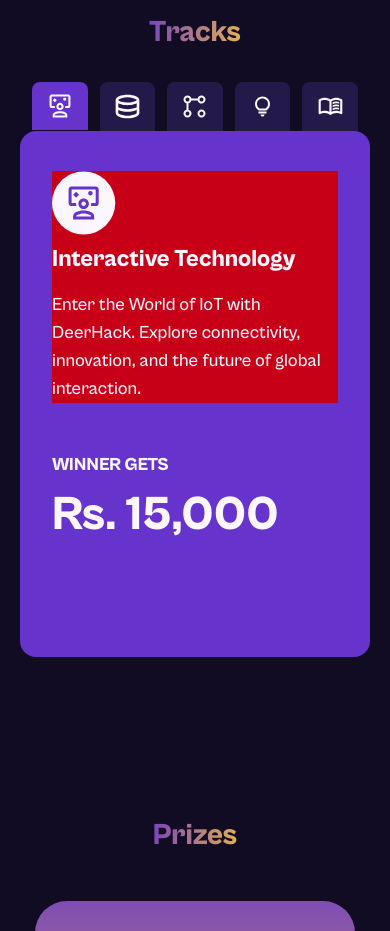
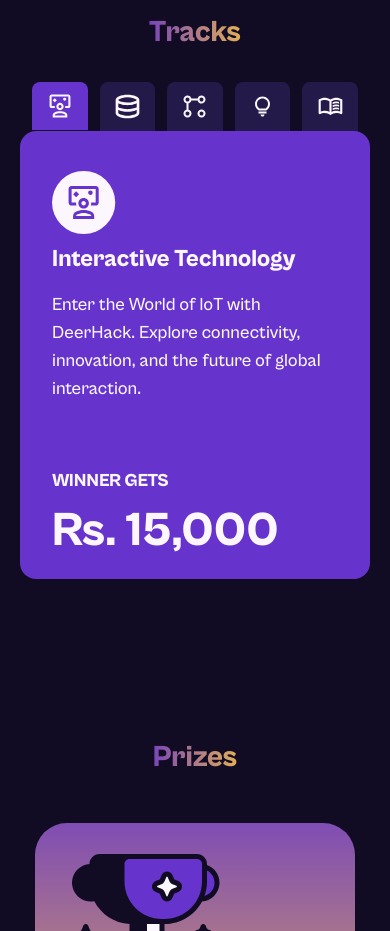
Before and after one commit to deerhack/deerhack25, a Next.js app in the folder frontend/: page / in a window 390 px wide. Shown: the part 4140-5071 px from the top of the page. Built offline with nearby package versions, Linux system fonts and the light colour scheme.

Commit message:
Fix: Mobile and Ipad(md) View Design for Tracks Section

```diff
--- a/frontend/src/app/assets/icons/BlockChainNew.tsx
+++ b/frontend/src/app/assets/icons/BlockChainNew.tsx
@@ -7,8 +7,8 @@ const BlockchainNew = ({
 }) => {
   return (
     <svg
-      width="84"
-      height="84"
+    width={width}
+    height={height}
       viewBox="0 0 84 84"
       fill="none"
       xmlns="http://www.w3.org/2000/svg"
--- a/frontend/src/app/assets/icons/DataScienceNew.tsx
+++ b/frontend/src/app/assets/icons/DataScienceNew.tsx
@@ -7,8 +7,8 @@ const DataScienceNew = ({
 }) => {
   return (
     <svg
-      width="84"
-      height="84"
+    width={width}
+    height={height}
       viewBox="0 0 84 84"
       fill="none"
       xmlns="http://www.w3.org/2000/svg"
--- a/frontend/src/app/assets/icons/EdTechNew.tsx
+++ b/frontend/src/app/assets/icons/EdTechNew.tsx
@@ -7,8 +7,8 @@ export default function EdTechNew({
 }) {
   return (
     <svg
-      width="84"
-      height="84"
+    width={width}
+    height={height}
       viewBox="0 0 84 84"
       fill="none"
       xmlns="http://www.w3.org/2000/svg"
--- a/frontend/src/app/assets/icons/InteractiveTechnologyNew.tsx
+++ b/frontend/src/app/assets/icons/InteractiveTechnologyNew.tsx
@@ -7,8 +7,8 @@ export default function InteractiveTechnology({
 }) {
   return (
     <svg
-      width="85"
-      height="84"
+      width={width}
+      height={height}
       viewBox="0 0 85 84"
       fill="none"
       xmlns="http://www.w3.org/2000/svg"
--- a/frontend/src/app/assets/icons/OpenInnovationNew.tsx
+++ b/frontend/src/app/assets/icons/OpenInnovationNew.tsx
@@ -7,8 +7,8 @@ const OpenInnovationNew = ({
 }) => {
   return (
     <svg
-      width="84"
-      height="84"
+    width={width}
+    height={height}
       viewBox="0 0 84 84"
       fill="none"
       xmlns="http://www.w3.org/2000/svg"
--- a/frontend/src/app/components/Tracks/TracksBodyCard.tsx
+++ b/frontend/src/app/components/Tracks/TracksBodyCard.tsx
@@ -21,13 +21,13 @@ const TracksBodyCard: React.FC<TracksBodyCardProps> = ({
 }: TracksBodyCardProps) => {
   return (
     <div
-      className={`max-w-[1250px]  min-h-[526px]  sm:max-h-[423px] flex xl:items-center justify-start align-start flex-col xl:flex-row cursor-pointer px-8 lg:pb-44 pb-24 pt-10 text-lg lg:mx-0 ${cabinetBold.className} rounded-2xl bg-grape ${bodyStyling} gap-8 lg:gap-0`}
+    className={`relative md:p-10 max-w-[1250px] min-h-[400px] sm:min-h-[526px] sm:max-h-[423px] flex xl:items-center justify-start align-start flex-col xl:flex-row cursor-pointer px-8 lg:pb-44 pb-24 pt-10 text-lg lg:mx-0 ${cabinetBold.className} rounded-2xl bg-grape ${bodyStyling} gap-8 lg:gap-0 `}
   >
-      <div className="xl:w-3/5 self-start sm:xl lg:px-5 lg:mt-[100px] bg-red ">
+    <div className="xl:w-3/5 self-start sm:xl lg:px-5 lg:mt-[100px] lg:ml-[20px] pb-20 sm:pb-0  md:mt-[60px]  ">
   <div className="rounded-full w-16 h-16 flex items-center justify-start">
     {svg}
   </div>
-        <div className={`flex flex-col `}>
+  <div className={`flex flex-col`}>
     <p
       className={`lg:text-4xl text-2xl xl:mt-4 mt-2 ${cabinetExtraBold.className} lg:w-[400px]`}
     >
@@ -40,12 +40,14 @@ const TracksBodyCard: React.FC<TracksBodyCardProps> = ({
     </span>
   </div>
 </div>
-
-      <div className="flex flex-col lg:-ml-20 lg:mt-[90px] lg:w-[500px]">
-      <p className={`text-bold pt-4   lg:pt-6 ${cabinetExtraBold.className}`}>
+<div
+  className={`
+    flex flex-col p-6 sm:p-0 text-left  sm:text-left sm:static absolute bottom-0 left-2 md:relative md:left-auto md:right-auto md:w-auto  lg:-ml-20 lg:mt-[94px] lg:w-[500px] ml-[0px]`}
+>
+  <p className={`pt-4 lg:pt-6 ${cabinetExtraBold.className}`}>
     WINNER GETS
   </p>
-        <span className={`${cabinetExtraBold.className} lg:text-8xl text-5xl mt-3`}>
+  <span className={`${cabinetExtraBold.className} lg:text-[90px] text-5xl mt-3`}>
     Rs. 15,000
   </span>
 </div>
--- a/frontend/src/app/sections/Tracks/TracksCard.tsx
+++ b/frontend/src/app/sections/Tracks/TracksCard.tsx
@@ -23,7 +23,7 @@ const TracksCard = () => {
     {
       title: "Interactive Technology",
       svg: <InteractiveTechnologySVG height={24} width={24} />,
-      svgBody: <InteractiveTechnologyNewSVG height={50} width={50} />,
+      svgBody: <InteractiveTechnologyNewSVG height={85} width={84} />,
       headStyling:
         selectedTrack === "Interactive Technology"
           ? "bg-grape text-magnolia active"
@@ -35,7 +35,7 @@ const TracksCard = () => {
     {
       title: "Data Science / Machine Learning",
       svg: <DataScienceSVG height={25} width={25} />,
-      svgBody: <DataScienceNew height={50} width={50} />,
+      svgBody: <DataScienceNew height={85} width={84} />,
       headStyling:
         selectedTrack === "Data Science / Machine Learning"
           ? "bg-purpures text-magnolia active"
@@ -47,7 +47,7 @@ const TracksCard = () => {
     {
       title: "Blockchain",
       svg: <BlockchainSVG height={25} width={25} />,
-      svgBody: <BlockchainNew height={50} width={50} />,
+      svgBody: <BlockchainNew height={85} width={84}/>,
       headStyling:
         selectedTrack === "Blockchain"
           ? "bg-magnolia text-dark-purple active"
@@ -59,7 +59,7 @@ const TracksCard = () => {
     {
       title: "Open Innovation",
       svg: <OpenInnovationSVG height={25} width={25} />,
-      svgBody: <OpenInnovationNew height={50} width={50} />,
+      svgBody: <OpenInnovationNew height={85} width={84} />,
       headStyling:
         selectedTrack === "Open Innovation"
           ? "bg-secondary text-dark-purple active"
@@ -69,9 +69,9 @@ const TracksCard = () => {
         "Transforming Challenges into Opportunities at DeerHack. Be part of the solution, forging a brighter future for all.",
     },
     {
-      title: "Ed-Tech",
+      title: "Ed - Tech",
       svg: <EdTechSVG height={25} width={25} />,
-      svgBody: <EdTechNew height={50} width={50} />,
+      svgBody: <EdTechNew height={85} width={84}/>,
       headStyling:
         selectedTrack === "Ed-Tech"
           ? "gradient-bg text-magnolia active"
```
Lines whose indentation alone changed are shown as unchanged.
